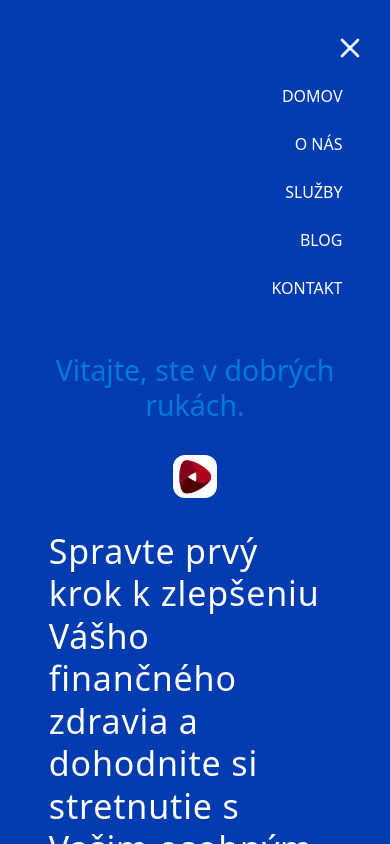
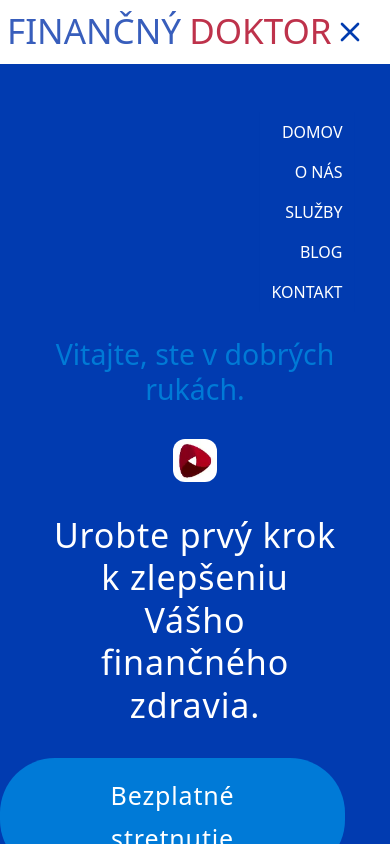
Before and after one commit to pkvarg/findoktor, a React (Vite) app: page / in a window 390 px wide. Both pictures are taken after a click on the button "Open main menu". Shown: the top 844 px of the page. Built offline with nearby package versions, Linux system fonts and the light colour scheme.

Commit message:
mob refact

```diff
--- a/src/components/Navbar.jsx
+++ b/src/components/Navbar.jsx
@@ -14,11 +14,11 @@ const Navbar = () => {
 
   return (
     <>
-      <nav className='mt-4'>
-        <div className='max-w-7xl mx-auto px-4 sm:px-6 lg:px-8'>
+      <nav className='lg:mt-4'>
+        <div className='max-w-7xl mx-auto px-4 sm:px-6 lg:px-8 bg-[#ffffff] lg:bg-[#013baf] relative'>
           <div className='flex h-16 justify-end'>
-            {!isOpen && (
-              <div className='flex mt-[-1.5%] lg:hidden items-center ml-[10%] gap-2 mt-2'>
+            {/* {!isOpen && (
+              <div className='flex mt-[-5%] lg:hidden items-center ml-[10%] gap-2 mt-2'>
                 <h1 className='text-[#385ebc] text-[35px] font-light uppercase'>
                   Finančný
                 </h1>
@@ -26,16 +26,26 @@ const Navbar = () => {
                   Doktor
                 </h1>
               </div>
-            )}
-            <div className='flex flex-row justify-center items-center text-white'>
+            )} */}
+
+            <div className='flex mt-[-5%] lg:hidden items-center ml-[10%] gap-2 mt-2 z-1 absolute top-6 -left-8'>
+              <h1 className='text-[#385ebc] text-[35px] font-light uppercase'>
+                Finančný
+              </h1>
+              <h1 className='text-[#be324b] text-[35px] font-light uppercase'>
+                Doktor
+              </h1>
+            </div>
+
+            <div className='flex flex-row justify-center items-center text-white z-50'>
               {isOpen && (
                 <div
-                  className='bg-[#013bb0] translate-y-[60%] md:translate-y-[75%] lg:translate-y-0 flex flex-col lg:flex-row
+                  className='bg-[#013bb0] translate-y-[90%] md:translate-y-[75%] lg:translate-y-0 flex flex-col lg:flex-row
                 translate-x-[30%] md:translate-x-[50%] lg:translate-x-0 justify-center items-end'
                 >
                   <a
                     href='#'
-                    className='text-[30px] sm:text-[30px] lg:text-[28px] font-[350] hover:bg-[#007ad6] hover:rounded-[30px] p-3 block rounded-md text-base font-medium'
+                    className='text-[37px] sm:text-[37px] lg:text-[28px] font-[350] hover:bg-[#007ad6] hover:rounded-[30px] p-2 lg:py-3 px-3 block rounded-md text-base font-medium'
                   >
                     DOMOV
                   </a>
@@ -45,25 +55,25 @@ const Navbar = () => {
                     smooth={true}
                     offset={5}
                     duration={500}
-                    className='text-[30px] sm:text-[30px] lg:text-[28px] font-[350] hover:bg-[#007ad6] hover:rounded-[30px] block p-3 rounded-md text-base font-medium'
+                    className='text-[37px] sm:text-[37px] lg:text-[28px] font-[350] hover:bg-[#007ad6] hover:rounded-[30px] block  py-2 lg:py-3 p-3 rounded-md text-base font-medium'
                   >
                     O NÁS
                   </Link>
                   <a
                     href='#'
-                    className='text-[30px] sm:text-[30px] lg:text-[28px]  font-[350] hover:bg-[#007ad6] hover:rounded-[30px] p-3 block rounded-md text-base font-medium'
+                    className='text-[37px] sm:text-[37px] lg:text-[28px]  font-[350] hover:bg-[#007ad6] hover:rounded-[30px]  py-2 lg:py-3 p-3 block rounded-md text-base font-medium'
                   >
                     SLUŽBY
                   </a>
                   <a
                     href='#'
-                    className='text-[30px] sm:text-[30px] lg:text-[28px]  font-[350] hover:bg-[#007ad6] hover:rounded-[30px] p-3 block  rounded-md text-base font-medium'
+                    className='text-[37px] sm:text-[37px] lg:text-[28px]  font-[350] hover:bg-[#007ad6] hover:rounded-[30px] py-2 lg:py-3 p-3 block  rounded-md text-base font-medium'
                   >
                     BLOG
                   </a>
                   <a
                     href='#'
-                    className='text-[30px] sm:text-[30px] lg:text-[30px]  font-[350] hover:bg-[#007ad6] hover:rounded-[30px] p-3 block  rounded-md text-base font-medium'
+                    className='text-[37px] sm:text-[37px] lg:text-[30px]  font-[350] hover:bg-[#007ad6] hover:rounded-[30px] py-2 lg:py-3 p-3 block  rounded-md text-base font-medium'
                   >
                     KONTAKT
                   </a>
@@ -73,12 +83,12 @@ const Navbar = () => {
               <button
                 onClick={toggleDropdown}
                 type='button'
-                className='p-2 rounded-md text-white-400 focus:outline-none '
+                className='p-2 rounded-md focus:outline-none'
               >
                 <span className='sr-only'>Open main menu</span>
                 {!isOpen ? (
                   <svg
-                    className='block h-8 w-8 text-white'
+                    className='block h-8 w-8 text-[#013baf] lg:text-white'
                     xmlns='http://www.w3.org/2000/svg'
                     fill='none'
                     viewBox='0 0 24 24'
@@ -94,7 +104,7 @@ const Navbar = () => {
                   </svg>
                 ) : (
                   <svg
-                    className='block h-8 w-8 text-white'
+                    className='block h-8 w-8 text-[#013baf] lg:text-white'
                     xmlns='http://www.w3.org/2000/svg'
                     fill='none'
                     viewBox='0 0 24 24'
--- a/src/components/StickyNav.jsx
+++ b/src/components/StickyNav.jsx
@@ -60,7 +60,7 @@ const StickyNav = () => {
               </a>
               <a
                 href='#'
-                className='text-[30px] sm:text-[30px] lg:text-[24px] font-[350] hover:bg-[#007ad6] hover:rounded-[30px] hover:text-[#ffffff] block p-3 rounded-md text-base font-medium'
+                className='text-[30px] sm:text-[30px] lg:text-[24px] font-[350] bg-[#007ad6] rounded-[30px] text-[#ffffff] block p-3 rounded-md text-base font-medium'
               >
                 O NÁS
               </a>
--- a/src/sections/Hero.jsx
+++ b/src/sections/Hero.jsx
@@ -39,14 +39,14 @@ const Hero = () => {
       <div className='hero-bg-right w-[100vw] lg:w-[67%] relative'>
         <Navbar />
 
-        <div className='absolute right-[7.5%] top-[17.5%]'>
+        <div className='absolute right-[7.5%] top-[10.5%]'>
           <img
-            className='w-0 lg:w-[85%]'
+            className='w-0 lg:w-[75%]'
             src='hero-squares.webp'
             alt='fd-squares'
           />
         </div>
-        <div className='mt-[70%] lg:mt-[35%] text-[#007ad6] mx-[12.5%]'>
+        <div className='mt-[70%] lg:mt-[25%] text-[#007ad6] mx-[12.5%]'>
           <h2 className='text-[28.5px] text-center lg:text-left leading-[35px]'>
             Vitajte, ste v dobrých rukách.
           </h2>
@@ -57,12 +57,15 @@ const Hero = () => {
               alt='red-logo'
             />
           </div>
-          <div className='text-[#ffffff] text-[34px] lg:text-[42px] font-normal lg:text-justify leading-[42.50px] tracking-wide mt-[2%] pb-40 lg:pb-0'>
-            <h1>
-              Spravte prvý krok k zlepšeniu Vášho finančného zdravia a dohodnite
-              si stretnutie s Vašim osobným finančným doktorom.
+          <div className='text-[#ffffff] text-[34px] lg:text-[42px] font-normal leading-[42.50px] tracking-wide mt-[2%] pb-40 lg:pb-0'>
+            <h1 className='text-center lg:text-left'>
+              Urobte prvý krok k zlepšeniu Vášho finančného zdravia.
             </h1>
-            <button className='text-[25px] font-normal absolute right-[11.5%] bg-[#007ad7] rounded-[55px] px-12 py-4 mt-8 lg:mt-4 hover:border hover-border-white hover:border-[2px]'>
+            <span className='hidden lg:block '>
+              Dohodnite si stretnutie s Vašim osobným finančným doktorom.
+            </span>
+
+            <button className='text-[25px] font-normal absolute right-[11.5%] bg-[#007ad7] rounded-[55px] px-12 py-4 mt-8 lg:mt-6 hover:border hover-border-white hover:border-[2px]'>
               Bezplatné stretnutie
             </button>
           </div>
```
